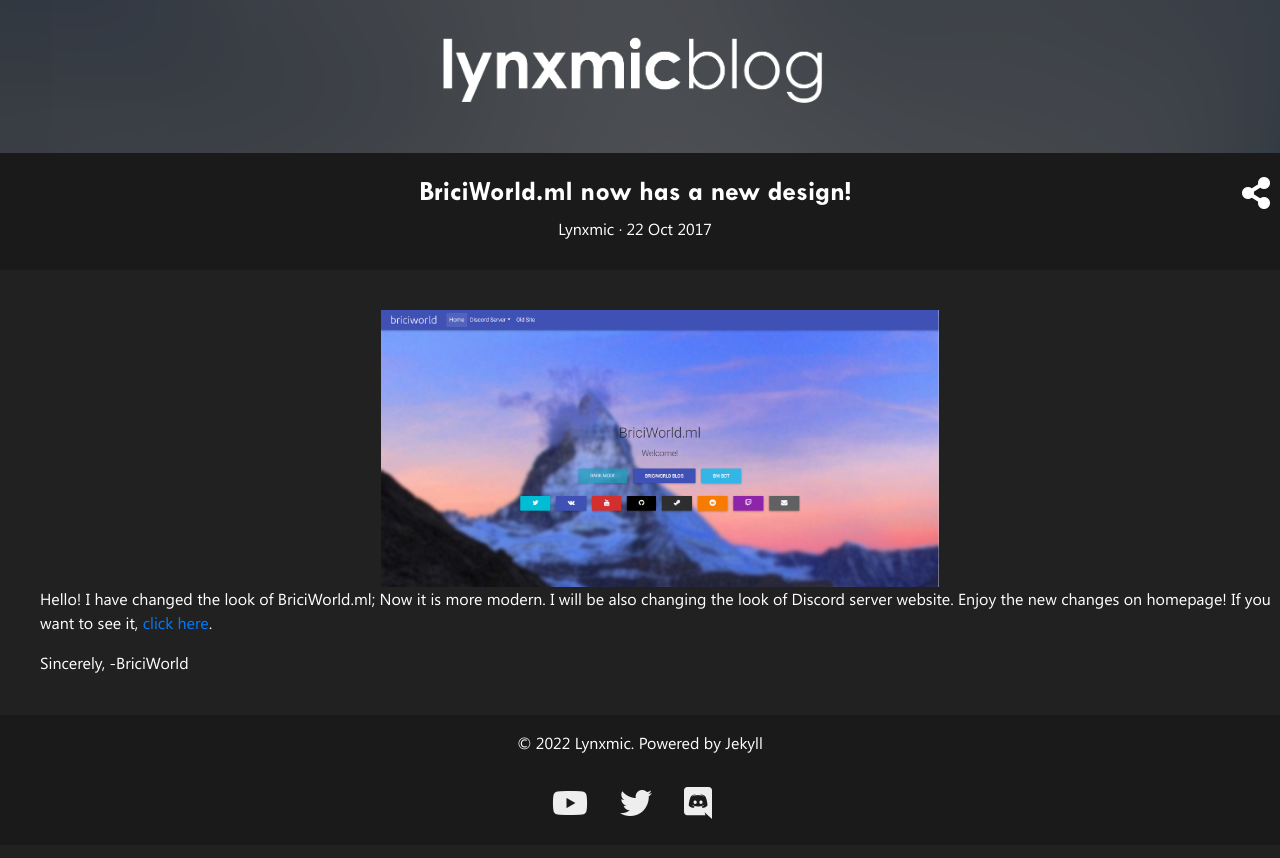
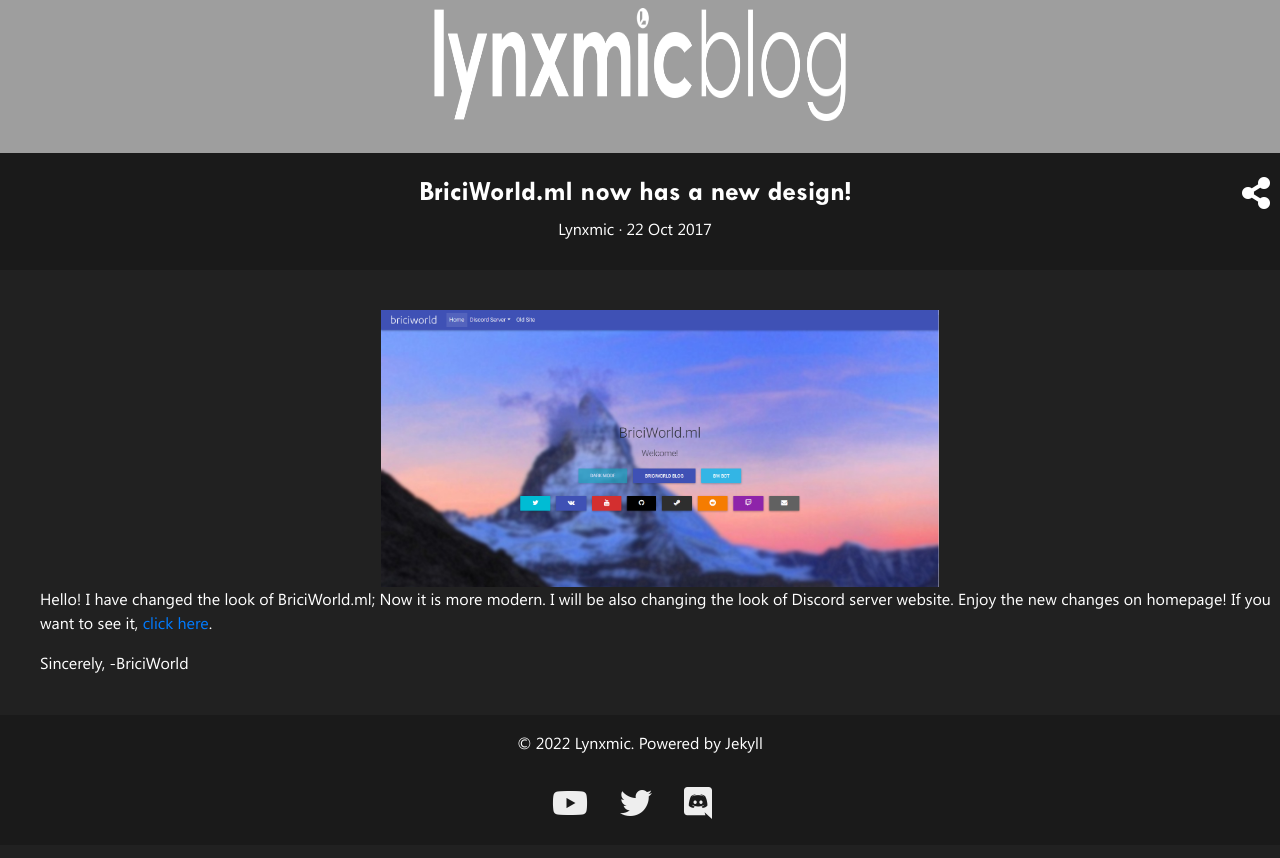
Before and after one commit to theclyron/lynxblog, a Jekyll site: the page built from docs/_posts/2017-10-22-briciworldml-now-has-a-new-design.markdown, in a window 1280 px wide. Shown: the top 858 px of the page. Built offline with Jekyll 4.4.1, drawn with Linux system fonts in a browser that asks for light colours; nearby versions of some CDN libraries.

Commit message:
branding update

```diff
--- a/docs/_layouts/post.html
+++ b/docs/_layouts/post.html
@@ -1,6 +1,6 @@
 <!DOCTYPE html>
 <html lang="en">
-<link rel="icon" type="image/png" href="https://lynxmic.github.io/img/pen.png">
+<link rel="icon" type="image/png" href="https://lynxmic.github.io/img/blog favicon.png">
 <head>
   <meta charset="utf-8">
   <meta name="title" content="{{ page.title }} | Lynxmic Blog">
@@ -78,9 +78,9 @@
 </head>
 
 <body>
-  <div style="background-image: url('https://lynxmic.github.io/img/bg alt.png');">
+  <div style="background-image: url('https://lynxmic.github.io/img/bg2.png');">
     <div class="d-flex flex-row flex-center">
-      <div class="p-2"><a href="{{ site.url }}"><img width="412" height="113" src="https://lynxmic.github.io/img/logo2.png"></a></div>
+      <div class="p-2"><a href="{{ site.url }}"><img width="412" height="113" src="https://lynxmic.github.io/img/blog logo.png"></a></div>
   </div>
     <br>
   </div>
```
